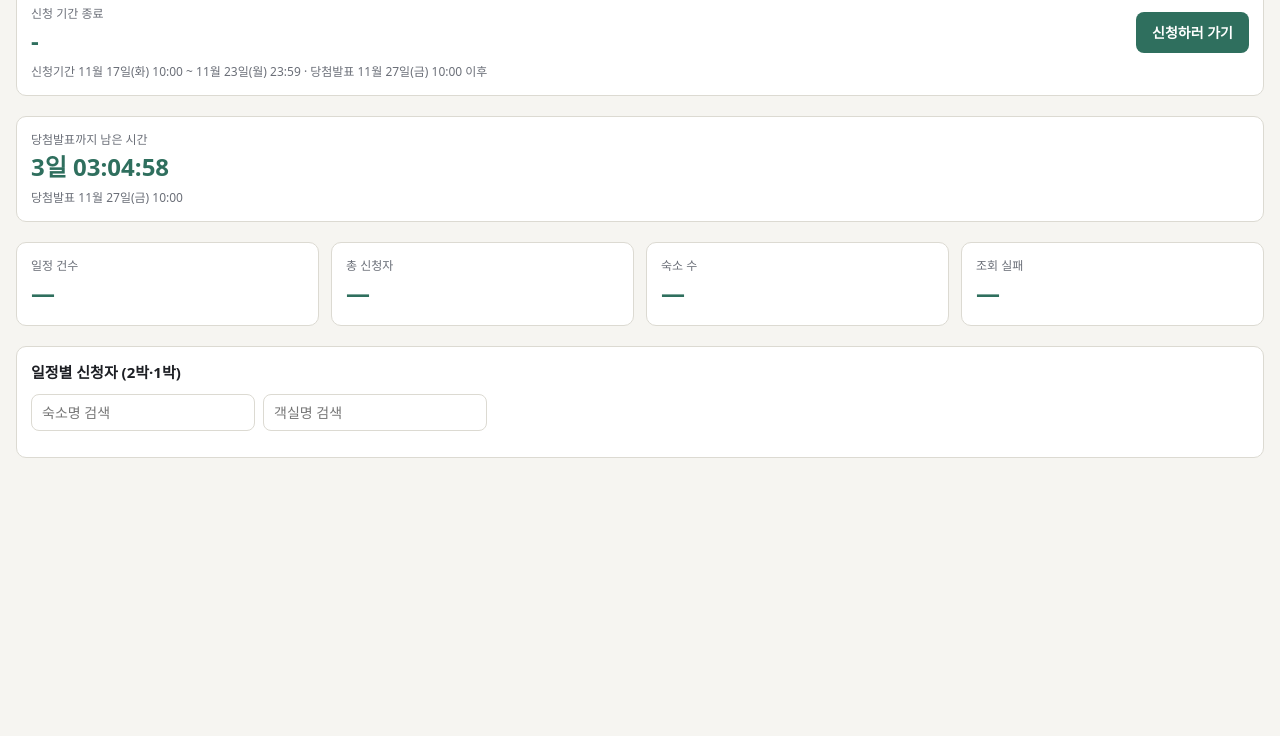
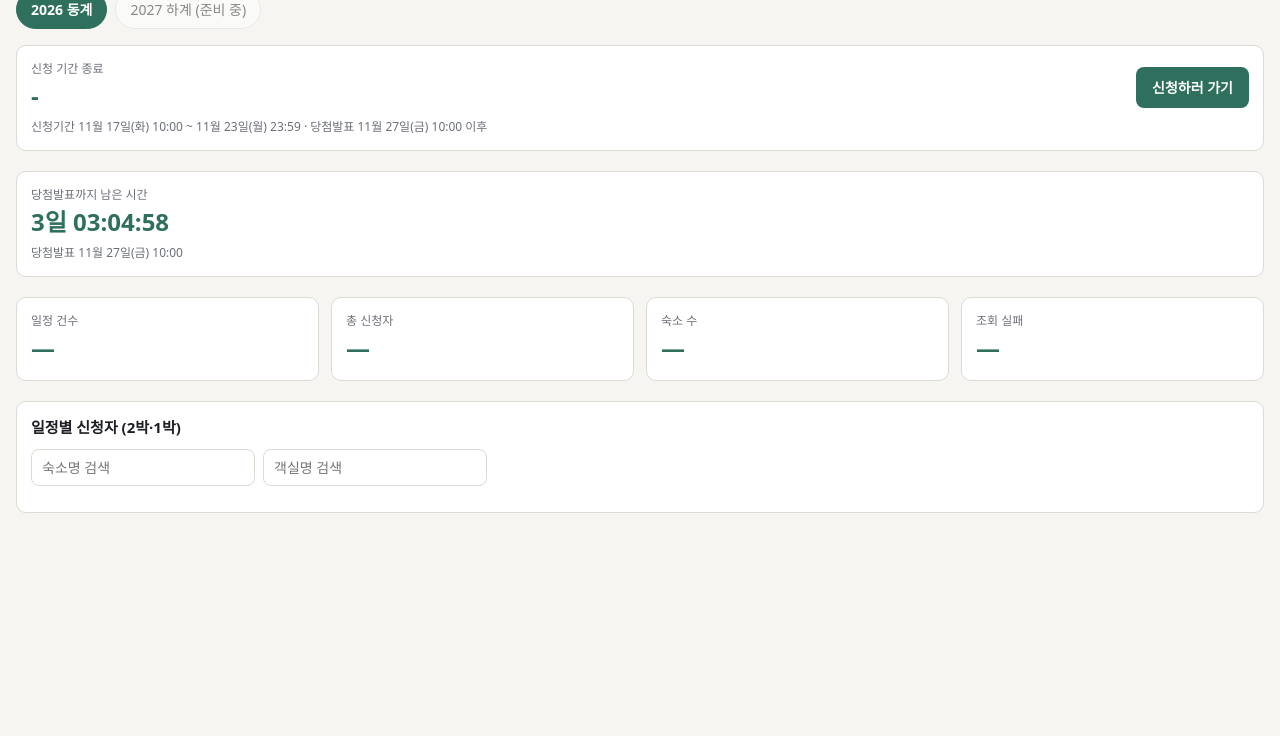
Before and after one commit to rkdtnsgh630/ezwel-rooms, a plain HTML site: page index.html in a window 1280 px wide. Shown: the part 64-800 px from the top of the page. Drawn offline with Linux system fonts and the light colour scheme; no server answers.

Commit message:
시즌 탭 뼈대 추가 (2026 동계, 2027 하계 준비 중)
Co-Authored-By: Claude Haiku 5.5 <noreply@anthropic.com>

```diff
--- a/index.html
+++ b/index.html
@@ -12,7 +12,7 @@ body{background:var(--bg);color:var(--fg);font-family:"Malgun Gothic",system-ui,
 h1{font-size:20px;margin:0 0 4px}
 h2{font-size:15px;margin:0 0 10px}
 .sub{color:var(--muted);margin:0 0 16px}.top{display:flex;justify-content:space-between;align-items:flex-start;gap:12px;flex-wrap:wrap}.sync{font-size:12px;color:var(--muted);text-align:right;white-space:nowrap;font-variant-numeric:tabular-nums;padding-top:6px}
-.go{margin:0 0 16px}.go a{display:inline-block;background:var(--accent);color:#fff;padding:10px 16px;border-radius:8px;text-decoration:none;font-weight:600}.go a:focus-visible{outline:2px solid var(--accent);outline-offset:2px}.cd{background:var(--card);border:1px solid var(--line);border-radius:10px;padding:14px;margin-bottom:20px}.cd-label{color:var(--muted);font-size:12px}.cd-time{font-size:24px;font-weight:700;font-variant-numeric:tabular-nums;color:var(--accent)}.cd-sub{color:var(--muted);font-size:12px;margin-top:4px}.cd-row{display:flex;justify-content:space-between;align-items:center;gap:12px;flex-wrap:wrap}.cta{display:inline-block;background:var(--accent);color:#fff;padding:10px 16px;border-radius:8px;text-decoration:none;font-weight:600;white-space:nowrap}.kpis{display:grid;grid-template-columns:repeat(auto-fit,minmax(150px,1fr));gap:12px;margin-bottom:20px}
+.go{margin:0 0 16px}.go a{display:inline-block;background:var(--accent);color:#fff;padding:10px 16px;border-radius:8px;text-decoration:none;font-weight:600}.go a:focus-visible{outline:2px solid var(--accent);outline-offset:2px}.cd{background:var(--card);border:1px solid var(--line);border-radius:10px;padding:14px;margin-bottom:20px}.cd-label{color:var(--muted);font-size:12px}.cd-time{font-size:24px;font-weight:700;font-variant-numeric:tabular-nums;color:var(--accent)}.cd-sub{color:var(--muted);font-size:12px;margin-top:4px}.tabs{display:flex;gap:8px;flex-wrap:wrap;margin:0 0 16px}.tab{font:inherit;padding:8px 14px;border:1px solid var(--line);border-radius:999px;background:var(--card);color:var(--fg);cursor:pointer}.tab.on{background:var(--accent);border-color:var(--accent);color:#fff;font-weight:600}.tab:disabled{opacity:.5;cursor:not-allowed}.tab:focus-visible{outline:2px solid var(--accent);outline-offset:2px}.cd-row{display:flex;justify-content:space-between;align-items:center;gap:12px;flex-wrap:wrap}.cta{display:inline-block;background:var(--accent);color:#fff;padding:10px 16px;border-radius:8px;text-decoration:none;font-weight:600;white-space:nowrap}.kpis{display:grid;grid-template-columns:repeat(auto-fit,minmax(150px,1fr));gap:12px;margin-bottom:20px}
 .kpi{background:var(--card);border:1px solid var(--line);border-radius:10px;padding:14px}
 .kpi .l{color:var(--muted);font-size:12px}
 .kpi .v{font-size:24px;font-variant-numeric:tabular-nums;font-weight:700;color:var(--accent)}
@@ -39,6 +39,7 @@ ul{margin:0;padding-left:18px}
 <div class="top"><h1>동아쏘시오그룹 동계리조트 신청현황</h1><div class="sync" id="sync">동기화 확인 중…</div></div>
 <p class="sub" id="stamp" hidden></p>
 
+<div class="tabs" role="tablist"><button type="button" class="tab on" role="tab" aria-selected="true">2026 동계</button><button type="button" class="tab" role="tab" aria-selected="false" disabled>2027 하계 (준비 중)</button></div>
 <div class="cd" id="countdown"><div class="cd-row"><div><div class="cd-label" id="cd-label">불러오는 중…</div><div class="cd-time" id="cd-time">-</div></div><a class="cta" href="https://donga.ezwel.com/pc/lodgement/rest-center/four-seasons/reservation/choice/2004?seasDivCd=1002" target="_blank" rel="noopener">신청하러 가기</a></div><div class="cd-sub">신청기간 11월 17일(화) 10:00 ~ 11월 23일(월) 23:59 · 당첨발표 11월 27일(금) 10:00 이후</div></div>
 <div class="cd" id="countdown2"><div class="cd-label" id="rs-label">불러오는 중…</div><div class="cd-time" id="rs-time">-</div><div class="cd-sub">당첨발표 11월 27일(금) 10:00</div></div>
 <div class="kpis">
```
